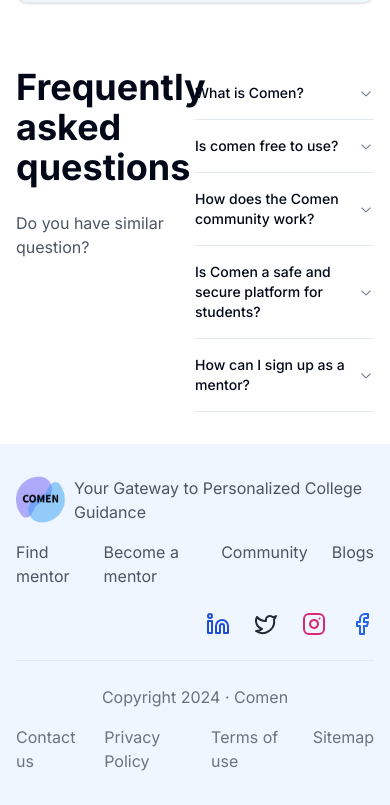
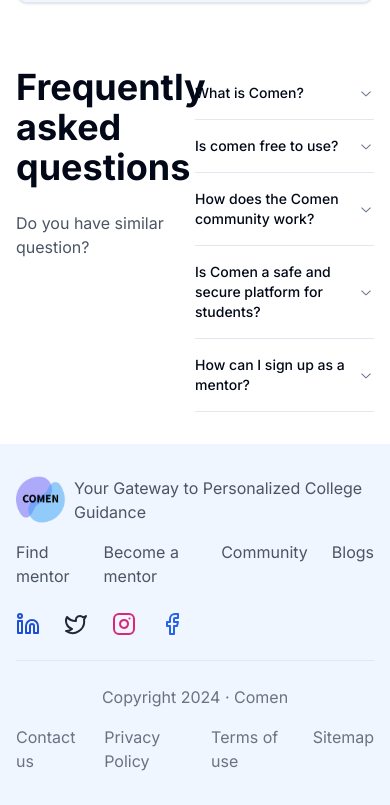
Before and after one commit to 0xamitdutta/comen, a Next.js app: page / in a window 390 px wide. Shown: the part 5737-6542 px from the top of the page. Built offline with nearby package versions, Linux system fonts and the light colour scheme; no server answers.

Commit message:
Added responsiveness to Footer

```diff
--- a/components/Footer.tsx
+++ b/components/Footer.tsx
@@ -23,7 +23,7 @@ const Footer = () => {
                         </ul>
                     </nav>
                 </div>
-                <div className="flex justify-end space-x-6 mb-4 md:mb-0">
+                <div className="flex sm:justify-center md:justify-end space-x-6 mb-4 md:mb-0">
                     <Link href="#" className="text-blue-700 hover:text-blue-800"><Linkedin size={24} /></Link>
                     <Link href="#" className="text-gray-800 hover:text-gray-900"><Twitter size={24} /></Link>
                     <Link href="#" className="text-pink-600 hover:text-pink-700"><Instagram size={24} /></Link>
```
